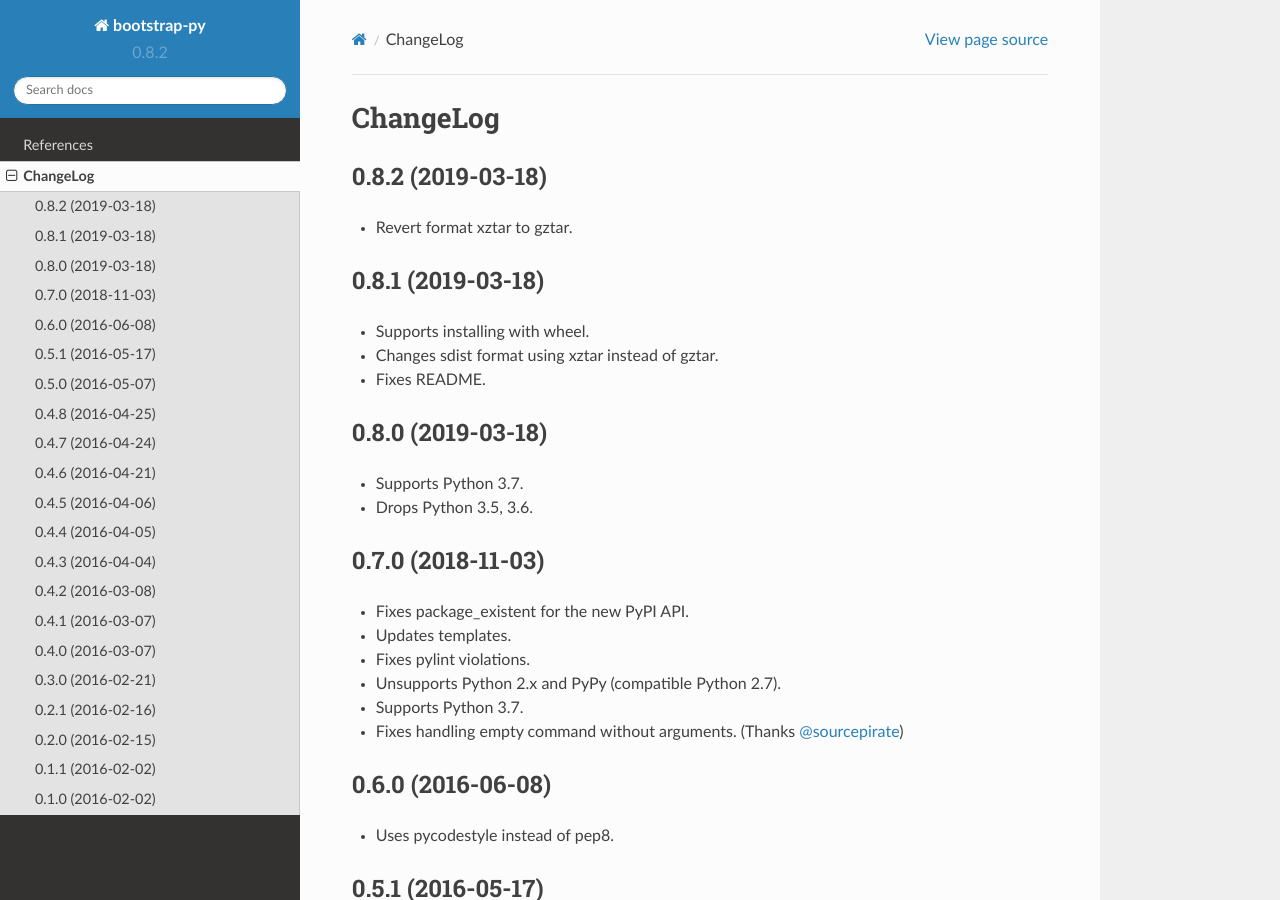
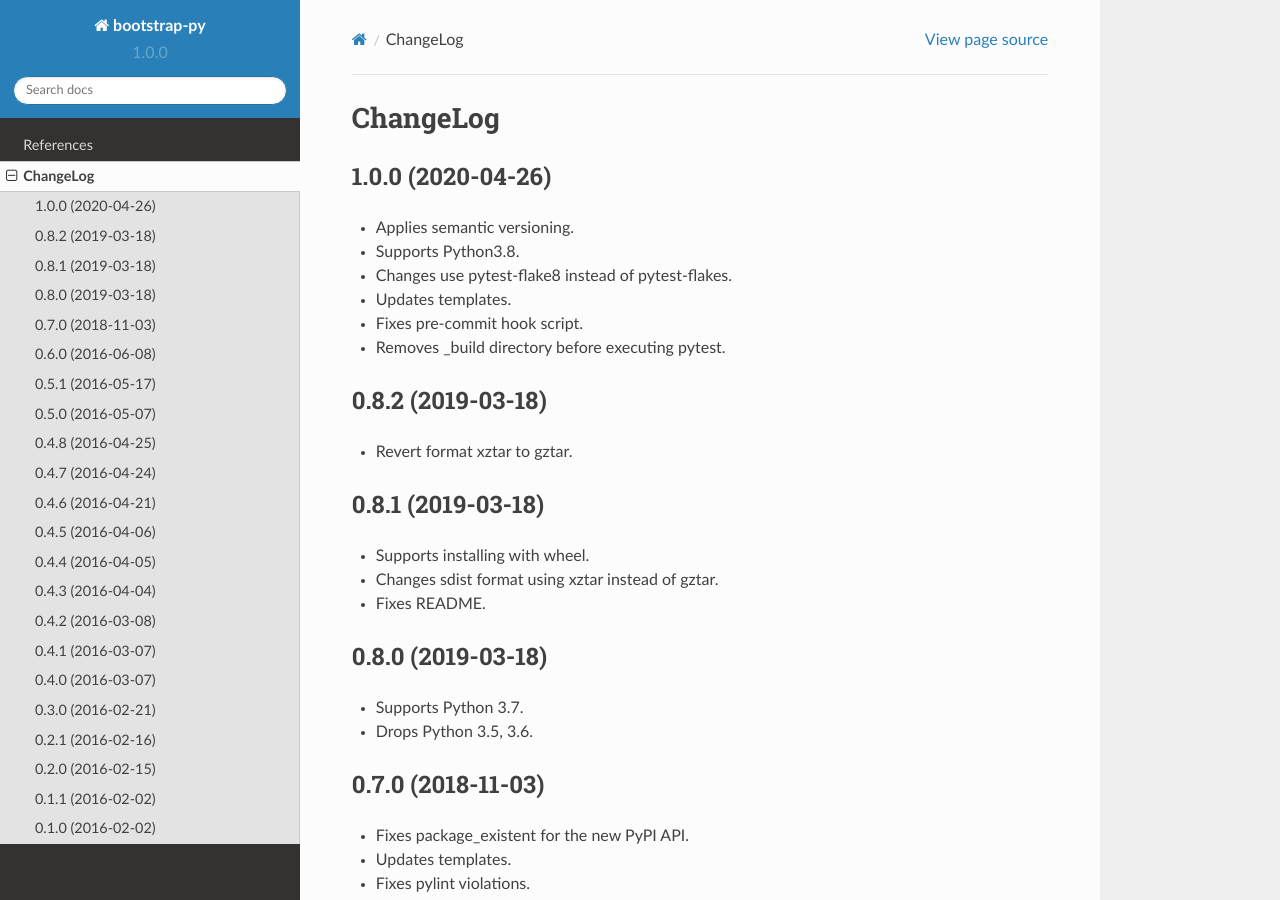
Before and after one commit to mkouhei/bootstrap-py, a Sphinx documentation site: the page built from docs/source/CHANGELOG.rst, in a window 1280 px wide and 900 px high. Built offline with Sphinx 7.4.7 and the Read the Docs theme 2.0.0, drawn with Linux system fonts in a browser that asks for light colours.

Commit message:
Bumps major version as 1.0.0.
Signed-off-by: Kouhei Maeda <mkouhei@palmtb.net>

```diff
--- a/bootstrap_py/__init__.py
+++ b/bootstrap_py/__init__.py
@@ -1,3 +1,3 @@
 """Bootstrap Python package."""
 __prog__ = 'bootstrap-py'
-__version__ = '0.8.2'
+__version__ = '1.0.0'
--- a/docs/source/CHANGELOG.rst
+++ b/docs/source/CHANGELOG.rst
@@ -1,5 +1,15 @@
 ChangeLog
 =========
+
+1.0.0 (2020-04-26)
+------------------
+
+* Applies semantic versioning.
+* Supports Python3.8.
+* Changes use pytest-flake8 instead of pytest-flakes.
+* Updates templates.
+* Fixes pre-commit hook script.
+* Removes _build directory before executing pytest.
 
 0.8.2 (2019-03-18)
 ------------------
```
